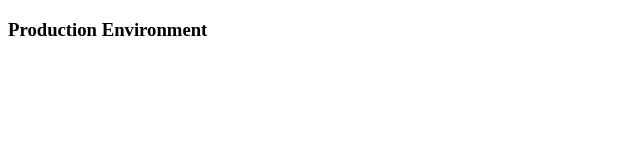
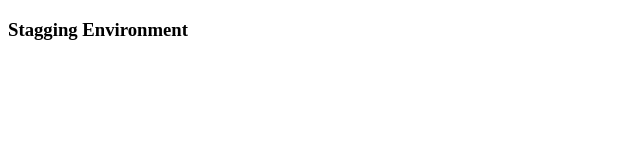
Before and after one commit to vaishnavisantosh/Updated_Assignment1, a plain HTML site: page index.html in a window 1280 px wide. Shown: the full height of the page, 0-640 px from the left. Drawn offline with Linux system fonts and the light colour scheme.

Commit message:
file modified for stagging

```diff
--- a/index.html
+++ b/index.html
@@ -1,6 +1,6 @@
 <!DOCTYPE html>
 <html>
 <body>
-<h3 style="color:Black;">Production Environment</h3>
+<h3 style="color:Black;">Stagging Environment</h3>
 </body>
 </html>
```
